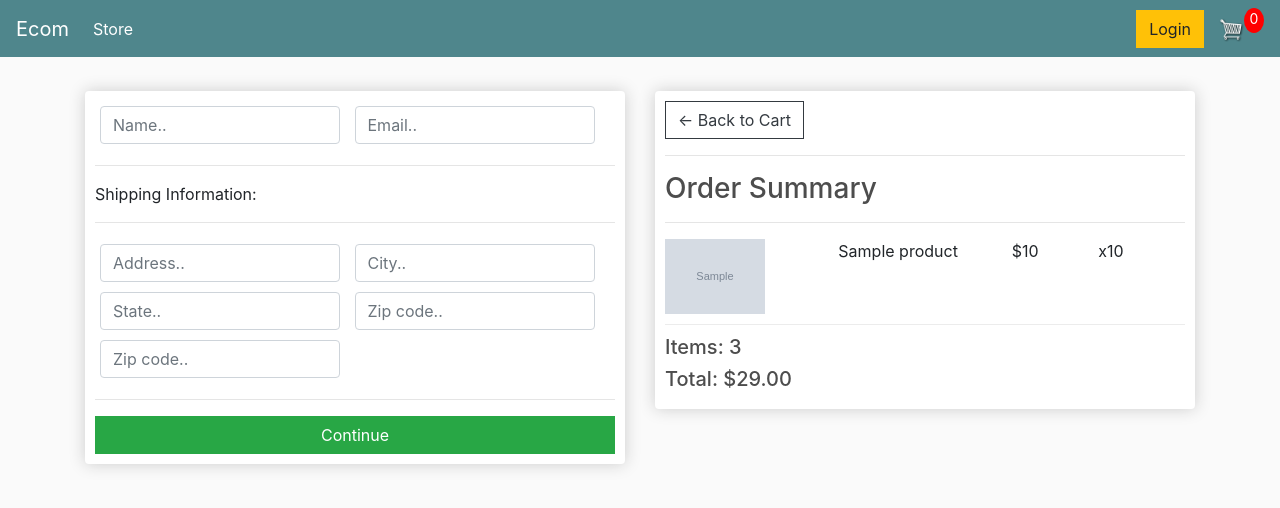
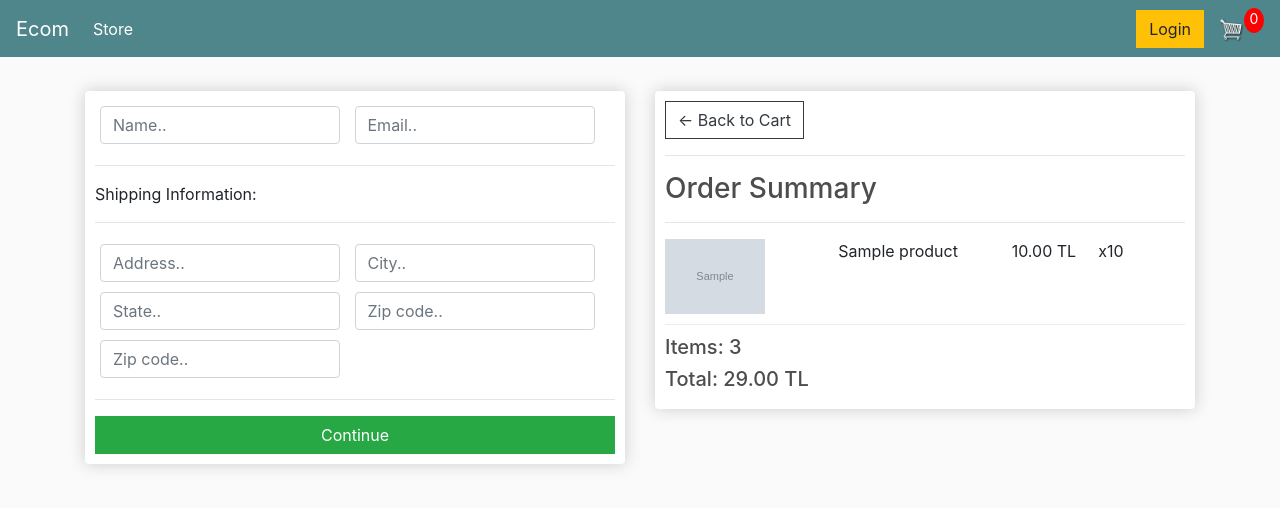
Before and after one commit to senagulkorkmaz/Django-Ecommerce-Website, a Django app: template ecommerce/store/templates/store/checkout.html in a window 1280 px wide. Shown: the top 508 px of the page. Run offline with Django 4.2, Linux system fonts and the light colour scheme; data comes from the database, SQL or seed files in the repository; tables that the repository leaves empty hold one stand-in row (values such as "Sample post"); the template is opened without the code that fills it: values that come from a table or form of the project are taken from there, most other values are stand-ins (such as "Sample title", 1, 10 or a date in 2020); grey boxes marked "Sample" are stand-in pictures; parts of the project's set-up code (start-up, migrations or seed data) failed here and were passed over; some libraries are stand-ins or nearby versions.

Commit message:
Html fix.

```diff
--- a/ecommerce/store/templates/store/cart.html
+++ b/ecommerce/store/templates/store/cart.html
@@ -12,7 +12,7 @@
 				<table class="table">
 					<tr>
 						<th><h5>Items: <strong>{{order.get_cart_items}}</strong></h5></th>
-						<th><h5>Total:<strong> ${{order.get_cart_total|floatformat:2}}</strong></h5></th>
+						<th><h5>Total:<strong> {{order.get_cart_total|floatformat:2}} TL</strong></h5></th>
 						<th>
 							<a  style="float:right; margin:5px;" class="btn btn-success" href="{% url 'checkout' %}">Checkout</a>
 						</th>
@@ -43,7 +43,7 @@
 							<img class="chg-quantity" src="{% static  'images/arrow-down.png' %}">
 						</div>
 					</div>
-					<div style="flex:1"><p>${{item.get_total}}</p></div>
+					<div style="flex:1"><p>{{item.get_total|floatformat:2}} TL</p></div>
 				</div>
 				{% endfor %}
 
--- a/ecommerce/store/templates/store/checkout.html
+++ b/ecommerce/store/templates/store/checkout.html
@@ -57,12 +57,12 @@
 				<div class="cart-row">
 					<div style="flex:2"><img class="row-image" src="{{item.product.imageURL}}"></div>
 					<div style="flex:2"><p>{{item.product.name}}</p></div>
-					<div style="flex:1"><p>${{item.product.price}}</p></div>
+					<div style="flex:1"><p>{{item.product.price|floatformat:2}} TL</p></div>
 					<div style="flex:1"><p>x{{item.quantity}}</p></div>
 				</div>
 				{% endfor %}
 				<h5>Items:   {{order.get_cart_items}}</h5>
-				<h5>Total:   ${{order.get_cart_total|floatformat:2}}</h5>
+				<h5>Total:   {{order.get_cart_total|floatformat:2}} TL</h5>
 			</div>
 		</div>
 	</div>
--- a/ecommerce/store/templates/store/store.html
+++ b/ecommerce/store/templates/store/store.html
@@ -12,7 +12,7 @@
 			<hr>
 			<button class="btn btn-outline-secondary add-btn">Add to Cart</button>
 			<a class="btn btn-outline-success" href="#">View</a>
-			<h4 style="display: inline-block; float: right"><strong>${{product.price|floatformat:2}}</strong></h4>
+			<h4 style="display: inline-block; float: right"><strong>{{product.price|floatformat:2}} TL</strong></h4>
 
 		</div>
 	</div>
```
